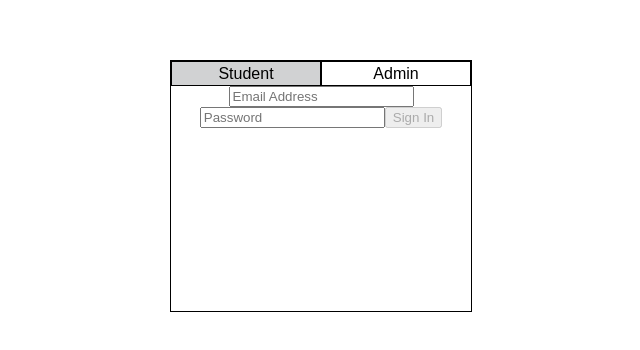
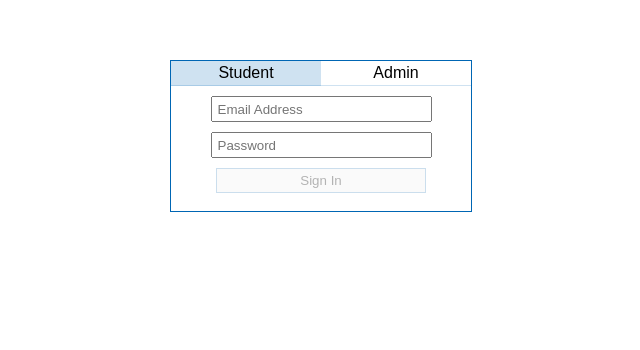
Before and after one commit to SageVanGogt/CodingNomads_LMS_FrontEnd, a React (Create React App) app: page /signin in a window 1280 px wide. Shown: the part 140-490 px from the top of the page, without its empty margins (319-959 px from the left). Built offline with nearby package versions, Linux system fonts and the light colour scheme.

Commit message:
Add styling to LogIn component

```diff
--- a/src/components/App/App.js
+++ b/src/components/App/App.js
@@ -1,7 +1,7 @@
 import React, { Component } from 'react';
 import { BrowserRouter as Router, Route } from 'react-router-dom';
 import * as routes from '../../constants/routes';
-import LogIn from '../../components/LogIn/LogIn';
+import LogIn from '../LogIn/LogIn';
 import './App.css';
 
 class App extends Component {
--- a/src/components/LogIn/LogIn.js
+++ b/src/components/LogIn/LogIn.js
@@ -15,6 +15,10 @@ class LogIn extends Component {
 
   setUserbase = (userbase) => {
     this.setState({userbase});
+  }
+
+  onSubmit = (event) => {
+    event.preventDefault();
   }
 
   render() {
@@ -49,10 +53,7 @@ class LogIn extends Component {
         </div>
       </div>;
 
-    const {
-      email,
-      password
-    } = this.state;
+    const { email, password } = this.state;
 
     const isInvalid = password === '' || email === '';
 
--- a/src/components/LogIn/Login.css
+++ b/src/components/LogIn/Login.css
@@ -1,17 +1,32 @@
 .LogIn {
-  border: 1px solid black;
+  border: 1px solid #0066B4;
   width: 300px;
-  height: 250px;
+  height: 150px;
   margin: 200px auto; }
 
 .LogIn_tab {
   box-sizing: border-box;
   width: 50%;
-  border: 1px solid black;
+  border-bottom: 1px solid #0066B430;
   display: inline-block;
   height: 25px;
   padding-top: 3px;
   cursor: pointer; }
 
 .LogIn_tab__active {
-  background-color: #d1d2d3; }
+  background-color: #0066B430; }
+
+.LogIn input {
+  width: 70%;
+  height: 20px;
+  margin: 10px auto;
+  display: block;
+  padding-left: 5px; }
+
+.LogIn button {
+  width: 70%;
+  height: 25px;
+  border: .5px solid #0066B430; }
+
+.LogIn button:enabled {
+  background-color: #0066B430; }
--- a/src/components/LogIn/Login.scss
+++ b/src/components/LogIn/Login.scss
@@ -1,14 +1,14 @@
 .LogIn {
-  border: 1px solid black;
+  border: 1px solid #0066B4;
   width: 300px;
-  height: 250px;
+  height: 150px;
   margin: 200px auto;
 }
 
 .LogIn_tab {
   box-sizing: border-box;
   width: 50%;
-  border: 1px solid black;
+  border-bottom: 1px solid #0066B430;
   display: inline-block;
   height: 25px;
   padding-top: 3px;
@@ -16,5 +16,23 @@
 }
 
 .LogIn_tab__active {
-  background-color: #d1d2d3;
+  background-color: #0066B430;
 }
+
+.LogIn input {
+  width: 70%;
+  height: 20px;
+  margin: 10px auto;
+  display: block;
+  padding-left: 5px;
+}
+
+.LogIn button {
+  width: 70%;
+  height: 25px;
+  border: .5px solid #0066B430;
+}
+
+.LogIn button:enabled {
+  background-color: #0066B430;
+}
```
